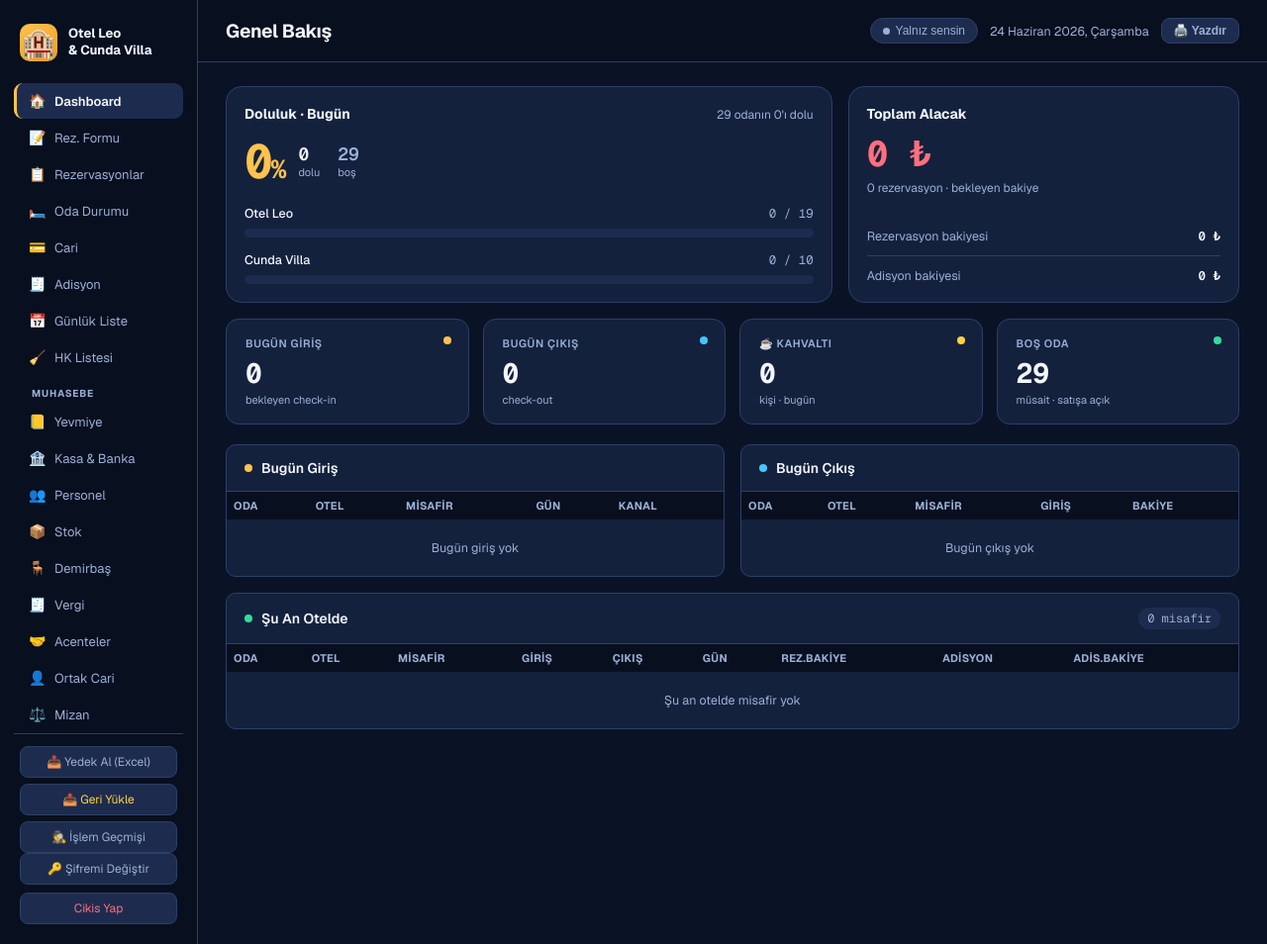
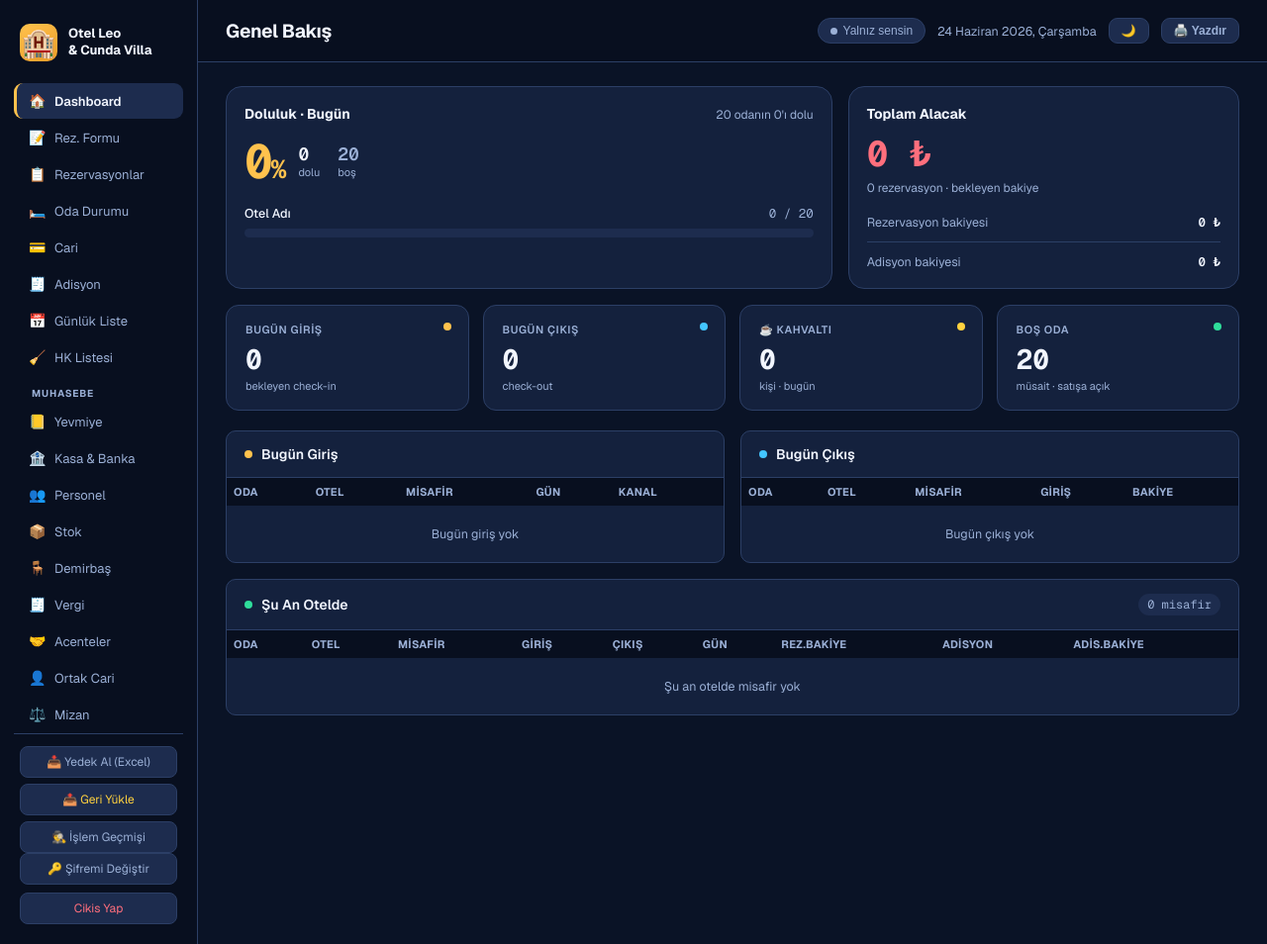
Before and after one commit to bmkucuk/otel-template, a Flask app: page /dashboard in a window 1280 px wide. Shown: the whole page at 99% size. Run offline with Flask 3, Linux system fonts and the light colour scheme; the visitor is signed in with stand-in values (Sample User, id 1); data that the repository does not hold is empty.

Commit message:
Tema sistemi (dark/light), dashboard tek otel, config entegrasyonu

```diff
--- a/app.py
+++ b/app.py
@@ -104,11 +104,14 @@ app.register_blueprint(muh)
 # ── Template context processor ───────────────────────────────────────────────
 @app.context_processor
 def inject_lisans():
-    return {'lisans_bilgi': lambda: {
-        'durum': cfg.lisans_durumu(),
-        'kalan': cfg.demo_kalan_gun(),
-        'otel':  cfg.otel_bilgi()
-    }}
+    return {
+        'lisans_bilgi': lambda: {
+            'durum': cfg.lisans_durumu(),
+            'kalan': cfg.demo_kalan_gun(),
+            'otel':  cfg.otel_bilgi()
+        },
+        'tema_mod': cfg.tema_mod()
+    }
 
 # DB başlat
 db.init_db()
@@ -582,6 +585,8 @@ def api_dashboard():
             'cv_aktif':      cv_aktif,
             'kahvalti_kisi': kahvalti,
             'toplam_alacak': toplam_alacak,
+            'toplam_oda':    cfg.otel_bilgi().get('toplam_oda', 20),
+            'otel_adi':      cfg.otel_bilgi().get('ad', 'Otel'),
         },
         'girisler': girisler,
         'cikislar': cikislar,
@@ -1844,6 +1849,21 @@ if __name__ == '__main__':
     app.run(debug=False, host='0.0.0.0', port=port)
 
 
+# ── Tema ────────────────────────────────────────────────────────────────────
+
+@app.route('/api/tema-kaydet', methods=['POST'])
+@login_required
+def api_tema_kaydet():
+    data = request.get_json()
+    mod  = data.get('mod', 'dark')
+    if mod not in ('dark', 'light'):
+        return jsonify({'ok': False})
+    c = cfg.load_config()
+    c['tema']['mod'] = mod
+    cfg.save_config(c)
+    return jsonify({'ok': True, 'mod': mod})
+
+
 # ── Lisans Sayfaları ──────────────────────────────────────────────────────────
 
 @app.route('/askida')
--- a/templates/base.html
+++ b/templates/base.html
@@ -8,7 +8,8 @@
 <link rel="preconnect" href="https://fonts.gstatic.com" crossorigin>
 <link href="https://fonts.googleapis.com/css2?family=Geist:wght@400;500;600;700&family=Geist+Mono:wght@400;500;600;700&display=swap" rel="stylesheet">
 <style>
-:root {
+/* ── KARANLIK TEMA (varsayılan) ── */
+:root, [data-tema="dark"] {
   --bg:       #0a1326;
   --sidebar:  #080f1f;
   --card:     #14213d;
@@ -18,15 +19,51 @@
   --accent2:  #43c6ff;
   --accent3:  #ff6f7d;
   --accent4:  #ffd23f;
-  --leo:      #54b6ff;
-  --cv:       #3ddc84;
   --pos:      #2fdd9b;
   --text:     #f2f6ff;
   --text2:    #9bb0d6;
   --header:   #080f1f;
   --radius:   10px;
+  --input-bg: #0a1326;
+  --shadow:   0 4px 20px rgba(0,0,0,.4);
+}
+
+/* ── AÇIK TEMA ── */
+[data-tema="light"] {
+  --bg:       #f1f5f9;
+  --sidebar:  #ffffff;
+  --card:     #ffffff;
+  --card2:    #f8fafc;
+  --border:   #e2e8f0;
+  --accent:   #d97706;
+  --accent2:  #0284c7;
+  --accent3:  #e11d48;
+  --accent4:  #d97706;
+  --pos:      #059669;
+  --text:     #0f172a;
+  --text2:    #64748b;
+  --header:   #ffffff;
+  --radius:   10px;
+  --input-bg: #ffffff;
+  --shadow:   0 4px 20px rgba(0,0,0,.08);
 }
 *{box-sizing:border-box;margin:0;padding:0}
+
+/* Açık tema input uyumluluğu */
+[data-tema="light"] input, [data-tema="light"] select, [data-tema="light"] textarea {
+  background: var(--input-bg) !important;
+  color: var(--text) !important;
+  border-color: var(--border) !important;
+}
+[data-tema="light"] .panel, [data-tema="light"] .table-wrap {
+  box-shadow: var(--shadow);
+}
+[data-tema="light"] table th {
+  background: #f8fafc;
+}
+[data-tema="light"] #sidebar {
+  box-shadow: 2px 0 8px rgba(0,0,0,.06);
+}
 ::-webkit-scrollbar{width:10px;height:10px}
 ::-webkit-scrollbar-thumb{background:var(--border);border-radius:5px;border:2px solid var(--bg)}
 ::-webkit-scrollbar-track{background:transparent}
@@ -238,6 +275,11 @@ select.filter{background:var(--card);border:1px solid var(--border);color:var(--
       </div>
       {% endif %}
       <div class="meta" id="date-display">—</div>
+      <button class="btn btn-print-hide" onclick="temaDegistir()" id="tema-btn"
+        title="Tema değiştir"
+        style="padding:5px 12px;font-size:12px;background:var(--card2);color:var(--text2);border:1px solid var(--border)">
+        🌙
+      </button>
       <button class="btn btn-print-hide" onclick="window.print()"
         style="padding:5px 12px;font-size:12px;background:var(--card2);color:var(--text2);border:1px solid var(--border)">
         🖨️ Yazdır
@@ -270,6 +312,32 @@ function validateForm(fields) {
   }
   return true;
 }
+
+// ── Tema Sistemi ─────────────────────────────────────────────────────────────
+function temayiUygula(mod) {
+  document.documentElement.setAttribute('data-tema', mod);
+  const btn = document.getElementById('tema-btn');
+  if (btn) btn.textContent = mod === 'dark' ? '🌙' : '☀️';
+}
+
+function temaDegistir() {
+  const mevcut = document.documentElement.getAttribute('data-tema') || 'dark';
+  const yeni   = mevcut === 'dark' ? 'light' : 'dark';
+  localStorage.setItem('otel-tema', yeni);
+  temayiUygula(yeni);
+  // Sunucuya da kaydet
+  fetch('/api/tema-kaydet', {
+    method: 'POST',
+    headers: {'Content-Type':'application/json'},
+    body: JSON.stringify({mod: yeni})
+  }).catch(() => {});
+}
+
+// Sayfa yüklenince tema uygula
+(function() {
+  const kayitli = localStorage.getItem('otel-tema') || '{{ tema_mod }}';
+  temayiUygula(kayitli);
+})();
 
 function toast(msg, type='ok', ms=3000) {
   const t = document.getElementById('toast');
--- a/templates/dashboard.html
+++ b/templates/dashboard.html
@@ -21,12 +21,13 @@
     </div>
     <div style="display:flex;flex-direction:column;gap:14px">
       <div>
-        <div style="display:flex;justify-content:space-between;margin-bottom:7px;font-size:12.5px"><span style="color:var(--text);font-weight:500">Otel Leo</span><span style="font-family:'Geist Mono',monospace;color:var(--text2)" id="occ-leo-frac">— / 19</span></div>
-        <div style="height:9px;border-radius:5px;background:var(--card2);overflow:hidden"><div id="occ-leo-bar" style="height:100%;width:0%;border-radius:5px;background:var(--leo);transition:width .3s"></div></div>
-      </div>
-      <div>
-        <div style="display:flex;justify-content:space-between;margin-bottom:7px;font-size:12.5px"><span style="color:var(--text);font-weight:500">Cunda Villa</span><span style="font-family:'Geist Mono',monospace;color:var(--text2)" id="occ-cv-frac">— / 10</span></div>
-        <div style="height:9px;border-radius:5px;background:var(--card2);overflow:hidden"><div id="occ-cv-bar" style="height:100%;width:0%;border-radius:5px;background:var(--cv);transition:width .3s"></div></div>
+        <div style="display:flex;justify-content:space-between;margin-bottom:7px;font-size:12.5px">
+          <span style="color:var(--text);font-weight:500" id="otel-adi-bar">—</span>
+          <span style="font-family:'Geist Mono',monospace;color:var(--text2)" id="occ-leo-frac">— / —</span>
+        </div>
+        <div style="height:9px;border-radius:5px;background:var(--card2);overflow:hidden">
+          <div id="occ-leo-bar" style="height:100%;width:0%;border-radius:5px;background:var(--accent);transition:width .3s"></div>
+        </div>
       </div>
     </div>
   </div>
@@ -86,9 +87,6 @@
 
 {% block scripts %}
 <script>
-const LEO_TOPLAM = 19;
-const CV_TOPLAM  = 10;
-
 async function load() {
   const d = await api('/api/dashboard');
 
@@ -97,18 +95,19 @@ async function load() {
   document.getElementById('s-kah').textContent    = d.stats.kahvalti_kisi;
   document.getElementById('s-alacak').textContent = fmt(d.stats.toplam_alacak);
 
-  const leoDolu = d.stats.leo_aktif, cvDolu = d.stats.cv_aktif;
-  const toplamDolu = leoDolu + cvDolu, toplamOda = LEO_TOPLAM + CV_TOPLAM;
-  const bos = toplamOda - toplamDolu;
+  const toplamDolu = d.stats.leo_aktif;
+  const toplamOda  = d.stats.toplam_oda || 20;
+  const bos        = toplamOda - toplamDolu;
+
   document.getElementById('s-bos').textContent = bos;
   document.getElementById('occ-pct').innerHTML = Math.round(toplamDolu/toplamOda*100) + '<span style="font-size:26px">%</span>';
   document.getElementById('occ-sub').textContent = toplamOda + " odanın " + toplamDolu + "'ı dolu";
   document.getElementById('occ-dolu').textContent = toplamDolu;
   document.getElementById('occ-bos').textContent = bos;
-  document.getElementById('occ-leo-frac').textContent = leoDolu + ' / ' + LEO_TOPLAM;
-  document.getElementById('occ-cv-frac').textContent  = cvDolu + ' / ' + CV_TOPLAM;
-  document.getElementById('occ-leo-bar').style.width = Math.round(leoDolu/LEO_TOPLAM*100) + '%';
-  document.getElementById('occ-cv-bar').style.width  = Math.round(cvDolu/CV_TOPLAM*100) + '%';
+  if (document.getElementById('otel-adi-bar'))
+    document.getElementById('otel-adi-bar').textContent = d.stats.otel_adi || 'Otel';
+  document.getElementById('occ-leo-frac').textContent = toplamDolu + ' / ' + toplamOda;
+  document.getElementById('occ-leo-bar').style.width = Math.round(toplamDolu/toplamOda*100) + '%';
 
   const rezToplam  = d.aktifler.reduce((s,r) => s + (r.rez_bakiye||0), 0);
   const adisToplam = d.aktifler.reduce((s,r) => s + (r.adis_bakiye||0), 0);
@@ -121,7 +120,7 @@ async function load() {
   girisBody.innerHTML = d.girisler.length ? d.girisler.map(r => `
     <tr>
       <td>${r.oda_no}</td>
-      <td class="${r.otel=='LEO'?'leo-tag':'cv-tag'}">${r.otel}</td>
+      <td class="${'otel-tag'}">${r.otel}</td>
       <td>${r.musteri}</td>
       <td>${r.toplam_gun} gün</td>
       <td>${r.kanal||'—'}</td>
@@ -131,7 +130,7 @@ async function load() {
   cikisBody.innerHTML = d.cikislar.length ? d.cikislar.map(r => `
     <tr>
       <td>${r.oda_no}</td>
-      <td class="${r.otel=='LEO'?'leo-tag':'cv-tag'}">${r.otel}</td>
+      <td class="${'otel-tag'}">${r.otel}</td>
       <td>${r.musteri}</td>
       <td>${fmtDate(r.giris)}</td>
       <td class="${(r.rez_bakiye||0)>0?'red':'green'}">${fmt(r.rez_bakiye||0)}</td>
@@ -141,7 +140,7 @@ async function load() {
   aktifBody.innerHTML = d.aktifler.length ? d.aktifler.map(r => `
     <tr>
       <td>${r.oda_no}</td>
-      <td class="${r.otel=='LEO'?'leo-tag':'cv-tag'}">${r.otel}</td>
+      <td class="${'otel-tag'}">${r.otel}</td>
       <td>${r.musteri}</td>
       <td>${fmtDate(r.giris)}</td>
       <td>${fmtDate(r.cikis)}</td>
```
